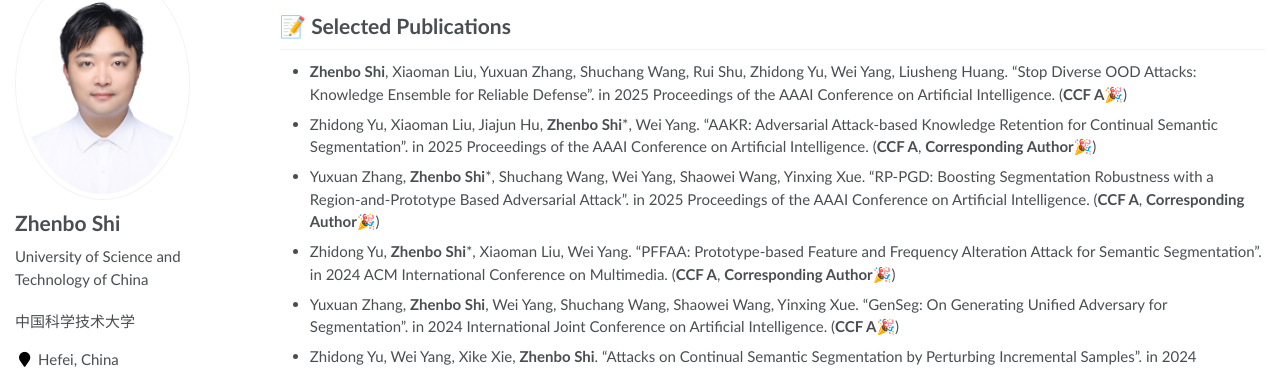
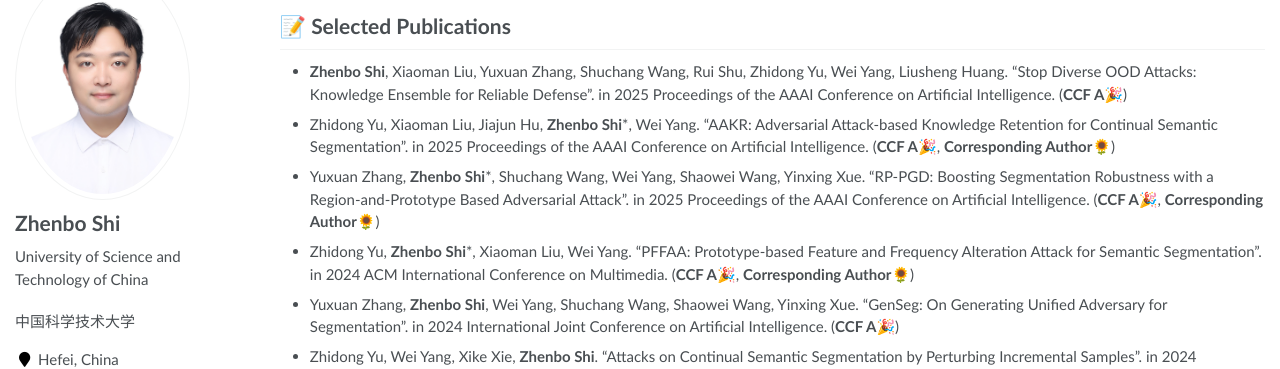
Before and after one commit to shizhenbo/shizhenbo.github.io, a Jekyll site: the page built from _pages/about.md, in a window 1280 px wide and 900 px high, scrolled down 389 px. Shown: the part 123-492 px from the top of the window. Built offline with Jekyll 4.4.1, drawn with Linux system fonts in a browser that asks for light colours.

```diff
--- a/_pages/about.md
+++ b/_pages/about.md
@@ -31,9 +31,9 @@ Currently, my research interests lie in Multimodal Learning, Adversarial Machine
 # 📝 Selected Publications
 
 - **Zhenbo Shi**, Xiaoman Liu, Yuxuan Zhang, Shuchang Wang, Rui Shu, Zhidong Yu, Wei Yang, Liusheng Huang. "Stop Diverse OOD Attacks: Knowledge Ensemble for Reliable Defense". in 2025 Proceedings of the AAAI Conference on Artificial Intelligence. (**CCF A**🎉)
-- Zhidong Yu, Xiaoman Liu, Jiajun Hu, **Zhenbo Shi***, Wei Yang. "AAKR: Adversarial Attack-based Knowledge Retention for Continual Semantic Segmentation". in 2025 Proceedings of the AAAI Conference on Artificial Intelligence. (**CCF A**, **Corresponding Author**🎉)
-- Yuxuan Zhang, **Zhenbo Shi***, Shuchang Wang, Wei Yang, Shaowei Wang, Yinxing Xue. "RP-PGD: Boosting Segmentation Robustness with a Region-and-Prototype Based Adversarial Attack". in 2025 Proceedings of the AAAI Conference on Artificial Intelligence. (**CCF A**, **Corresponding Author**🎉)
-- Zhidong Yu, **Zhenbo Shi***, Xiaoman Liu, Wei Yang. "PFFAA: Prototype-based Feature and Frequency Alteration Attack for Semantic Segmentation". in 2024 ACM International Conference on Multimedia. (**CCF A**, **Corresponding Author**🎉)
+- Zhidong Yu, Xiaoman Liu, Jiajun Hu, **Zhenbo Shi***, Wei Yang. "AAKR: Adversarial Attack-based Knowledge Retention for Continual Semantic Segmentation". in 2025 Proceedings of the AAAI Conference on Artificial Intelligence. (**CCF A**🎉, **Corresponding Author**🌻)
+- Yuxuan Zhang, **Zhenbo Shi***, Shuchang Wang, Wei Yang, Shaowei Wang, Yinxing Xue. "RP-PGD: Boosting Segmentation Robustness with a Region-and-Prototype Based Adversarial Attack". in 2025 Proceedings of the AAAI Conference on Artificial Intelligence. (**CCF A**🎉, **Corresponding Author**🌻)
+- Zhidong Yu, **Zhenbo Shi***, Xiaoman Liu, Wei Yang. "PFFAA: Prototype-based Feature and Frequency Alteration Attack for Semantic Segmentation". in 2024 ACM International Conference on Multimedia. (**CCF A**🎉, **Corresponding Author**🌻)
 - Yuxuan Zhang, **Zhenbo Shi**, Wei Yang, Shuchang Wang, Shaowei Wang, Yinxing Xue. "GenSeg: On Generating Unified Adversary for Segmentation". in 2024 International Joint Conference on Artificial Intelligence. (**CCF A**🎉)
 - Zhidong Yu, Wei Yang, Xike Xie, **Zhenbo Shi**. "Attacks on Continual Semantic Segmentation by Perturbing Incremental Samples". in 2024 Proceedings of the AAAI Conference on Artificial Intelligence. (**CCF A**🎉)
 - Zhidong Yu, Wei Yang, Xike Xie, **Zhenbo Shi**. "TIKP: Text-to-Image Knowledge Preservation for Continual Semantic Segmentation". in 2024 Proceedings of the AAAI Conference on Artificial Intelligence. (**CCF A**🎉)
```
